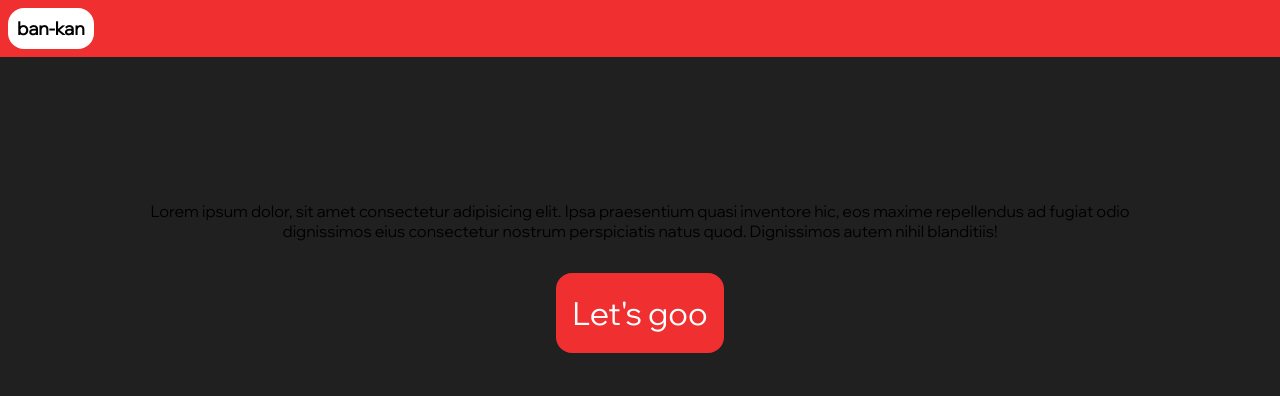
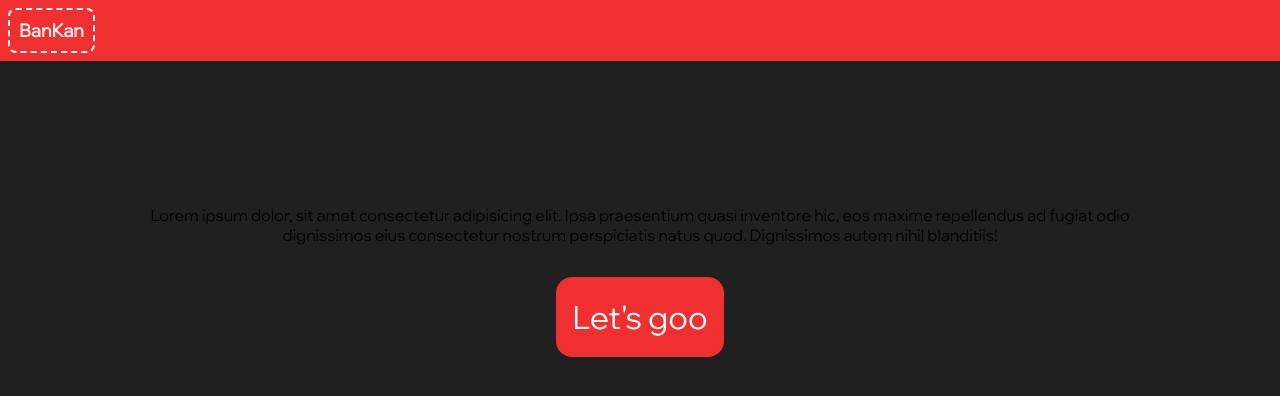
Before and after one commit to Organizacja-Przestepcza/ng-ban-kan, an Angular app: page /welcome-page-component in a window 1280 px wide. Shown: the top 396 px of the page. Built offline with nearby package versions, Linux system fonts and the light colour scheme.

Commit message:
app component still in progress

```diff
--- a/src/app/app.component.css
+++ b/src/app/app.component.css
@@ -6,12 +6,13 @@
 }
 .logo {
     font-size: large;
-    font-weight: bolder;
-    background-color: white;
+    font-weight: 900;
+    background-color: var(--red);
     padding: .5em;
     border: none;
-    /* border: 2px solid white; */
-    border-radius: 16px;
+    color: var(--white);
+    border: 2px dashed white;
+    border-radius: 8px;
     width: fit-content;
     /* margin: .2em 0.5em; */
     cursor: pointer;
--- a/src/app/app.component.html
+++ b/src/app/app.component.html
@@ -1,6 +1,6 @@
 <div class="site-header">
     <button class="logo" routerLink="/welcome-page-component">
-        <!-- <img src="./assets/logo_bankan.png"> -->ban-kan
+        <!-- <img src="./assets/logo_bankan.png"> -->BanKan
     </button>
 </div>
 <router-outlet></router-outlet>
```
